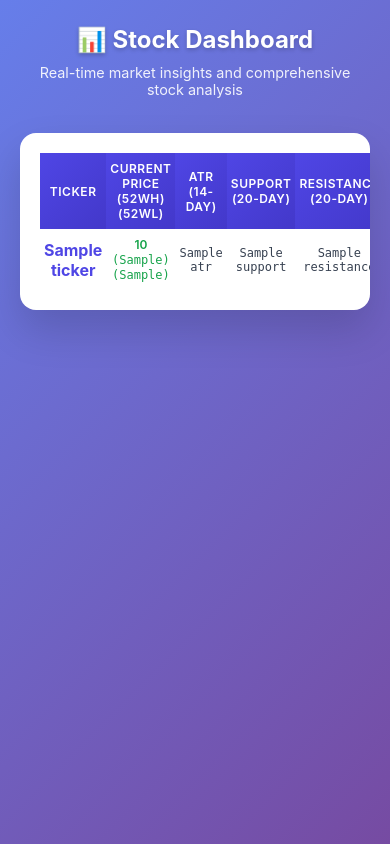
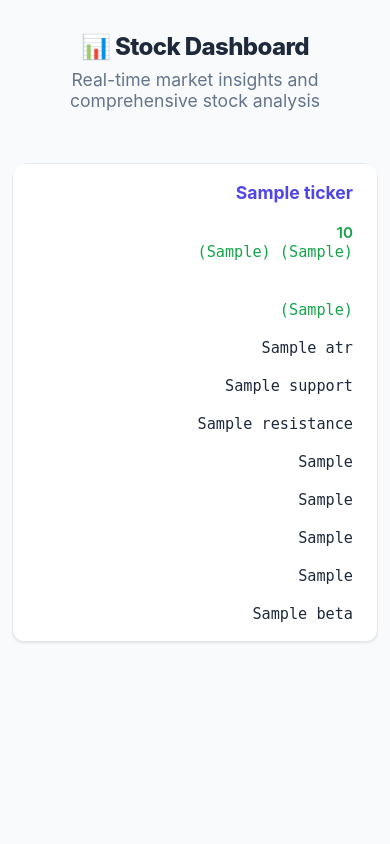
Before and after one commit to wicrant/stocks-dashboard, a Flask app: template templates/index.html in a window 390 px wide. Run offline with Flask 3, Linux system fonts and the light colour scheme; the template is opened without the code that fills it: most values are stand-ins (such as "Sample title", 1, 10 or a date in 2020).

Commit message:
Few major updates

```diff
--- a/templates/index.html
+++ b/templates/index.html
@@ -5,84 +5,89 @@
     <meta name="viewport" content="width=device-width, initial-scale=1.0">
     <title>📊 Stock Dashboard</title>
     <link rel="stylesheet" href="https://cdnjs.cloudflare.com/ajax/libs/font-awesome/6.4.0/css/all.min.css">
+    <link href="https://fonts.googleapis.com" rel="stylesheet">
     <style>
+        :root {
+            --bg-body: #f8fafc; /* Very light gray/white */
+            --bg-card: #ffffff;
+            --primary: #4f46e5; /* Soft Indigo */
+            --text-main: #1e293b;
+            --text-muted: #64748b;
+            --border: #e2e8f0;
+            --header-bg: #f1f5f9;
+        }
         * {
-            margin: 0;
-            padding: 0;
-            box-sizing: border-box;
+            margin: 0; padding: 0; box-sizing: border-box;
         }
 
         body {
-            font-family: 'Inter', -apple-system, BlinkMacSystemFont, 'Segoe UI', Roboto, sans-serif;
-            background: linear-gradient(135deg, #667eea 0%, #764ba2 100%);
+            font-family: 'Inter', sans-serif;
+            background-color: var(--bg-body);
+            color: var(--text-main);
             min-height: 100vh;
             padding: 20px;
+            -webkit-font-smoothing: antialiased;
         }
 
         .container {
-            max-width: 1400px;
+            max-width: 1200px;
             margin: 0 auto;
         }
 
         .header {
             text-align: center;
-            margin-bottom: 30px;
+            margin-bottom: 32px;
             padding: 20px;
         }
 
         .header h1 {
-            color: white;
-            font-size: 2.5rem;
-            font-weight: 700;
-            text-shadow: 0 2px 4px rgba(0,0,0,0.2);
-            margin-bottom: 10px;
+            font-size: clamp(1.5rem, 5vw, 2.25rem);
+            font-weight: 800;
+            color: var(--text-main);
+            letter-spacing: -0.025em;
+            margin-bottom: 8px;
         }
 
         .header p {
-            color: rgba(255,255,255,0.9);
+            color: var(--text-muted);
             font-size: 1.1rem;
-            max-width: 600px;
-            margin: 0 auto;
         }
 
         .card {
-            background: white;
+            background: var(--bg-card);
+            border: 1px solid var(--border);
             border-radius: 16px;
-            box-shadow: 0 20px 40px rgba(0,0,0,0.15);
+            box-shadow: 0 4px 6px -1px rgba(0, 0, 0, 0.05), 0 10px 15px -3px rgba(0, 0, 0, 0.1);
             overflow: hidden;
-            margin: 0 auto;
         }
 
         .table-container {
+            width: 100%;
             overflow-x: auto;
-            padding: 20px;
         }
 
         table {
             width: 100%;
             border-collapse: collapse;
-            font-family: 'Inter', sans-serif;
+            text-align: left;
         }
 
         th {
-            background: linear-gradient(135deg, #4f46e5 0%, #4338ca 100%);
-            color: white;
+            background-color: var(--header-bg);
+            padding: 16px 24px;
+            font-size: 0.75rem;
             font-weight: 600;
-            padding: 16px 12px;
-            text-align: center;
-            font-size: 0.875rem;
             text-transform: uppercase;
-            letter-spacing: 0.5px;
-            position: sticky;
-            top: 0;
+            letter-spacing: 0.05em;
+            color: var(--text-muted);
+            border-bottom: 1px solid var(--border);
         }
 
         td {
-            padding: 16px 12px;
-            text-align: center;
-            border-bottom: 1px solid #e5e7eb;
+            padding: 16px 24px;
+            border-bottom: 1px solid var(--border);
             font-size: 0.95rem;
-            color: #374151;
+            color: var(--text-main);
         }
 
         tr:last-child td {
@@ -91,7 +96,7 @@
 
         tr:hover {
             background-color: #f9fafb;
-            transition: background-color 0.2s ease;
+
         }
 
         .ticker {
@@ -118,71 +123,46 @@
             font-weight: 500;
         }
 
-        /* Responsive design */
-        @media (max-width: 1200px) {
-            .container {
-                padding: 0 10px;
+        /* Mobile Optimization */
+        @media (max-width: 768px) {
+            body { padding: 12px; }
+
+            .card { background: transparent; border: none; box-shadow: none; }
+
+            table, thead, tbody, th, td, tr { display: block; }
+
+            thead tr { position: absolute; top: -9999px; left: -9999px; }
+
+            tr {
+                background: var(--bg-card);
+                border: 1px solid var(--border);
+                border-radius: 12px;
+                margin-bottom: 12px;
+                padding: 8px 0;
+                box-shadow: 0 1px 3px rgba(0,0,0,0.1);
             }
 
-            th, td {
-                padding: 12px 8px;
-                font-size: 0.85rem;
+            td {
+                border: none;
+                position: relative;
+                padding-left: 45%;
+                text-align: right;
+                padding-top: 10px;
+                padding-bottom: 10px;
+                border-bottom: 1px solid #f1f5f9;
             }
 
-            .header h1 {
-                font-size: 2rem;
+            td:last-child { border-bottom: none; }
+
+            td::before {
+                content: attr(data-label);
+                position: absolute;
+                left: 20px;
+                font-weight: 600;
+                color: var(--text-muted);
+                font-size: 0.75rem;
+                text-transform: uppercase;
             }
-        }
-
-        @media (max-width: 768px) {
-            body {
-                padding: 10px;
-            }
-
-            .header {
-                margin-bottom: 20px;
-                padding: 15px;
-            }
-
-            .header h1 {
-                font-size: 1.75rem;
-            }
-
-            th, td {
-                padding: 10px 6px;
-                font-size: 0.8rem;
-            }
-
-            .ticker {
-                font-size: 1rem;
-            }
-        }
-
-        @media (max-width: 480px) {
-            th, td {
-                padding: 8px 4px;
-                font-size: 0.75rem;
-            }
-
-            .header h1 {
-                font-size: 1.5rem;
-            }
-
-            .header p {
-                font-size: 0.9rem;
-            }
-        }
-
-        /* Loading skeleton (for demo purposes) */
-        .skeleton {
-            background: linear-gradient(90deg, #f0f0f0 25%, #e0e0e0 50%, #f0f0f0 75%);
-            background-size: 200% 100%;
-            animation: loading 1.5s infinite;
-        }
-
-        @keyframes loading {
-            0% { background-position: 200% 0; }
-            100% { background-position: -200% 0; }
         }
     </style>
 </head>
@@ -200,6 +180,7 @@
                         <tr>
                             <th>Ticker</th>
                             <th>Current Price<br>(52WH) (52WL)</th>
+                            <th>Previous Close<br> (% Change) </th>
                             <th>ATR (14-day)</th>
                             <th>Support<br>(20-day)</th>
                             <th>Resistance<br>(20-day)</th>
@@ -219,6 +200,7 @@
                         <tr>
                             <td class="ticker">{{ stock.Ticker }}</td>
                             <td class="price-cell">{{ stock.current_price }}<br> <span class="metric">({{ stock['CP to 52WH'] }}) ({{ stock['CP to 52WL'] }})</span></td>
+                            <td class="price-cell">{{ stock.prev_close }}<br> <span class="metric">({{ stock.day_change }}) </span></td>
                             <td class="metric">{{ stock.atr }}</td>
                             <td class="metric">{{ stock.support }}</td>
                             <td class="metric">{{ stock.resistance }}</td>
```
Also changed, not shown: app/routes.py (+19 -9 lines), app/stocks.py (+6 -1 lines), app/time2sell.py (+25 -34 lines), templates/time2sell.html (+18 -3 lines).
